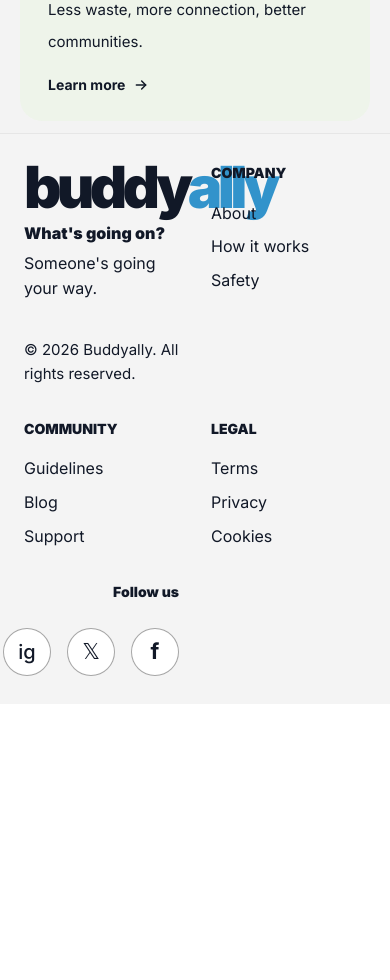
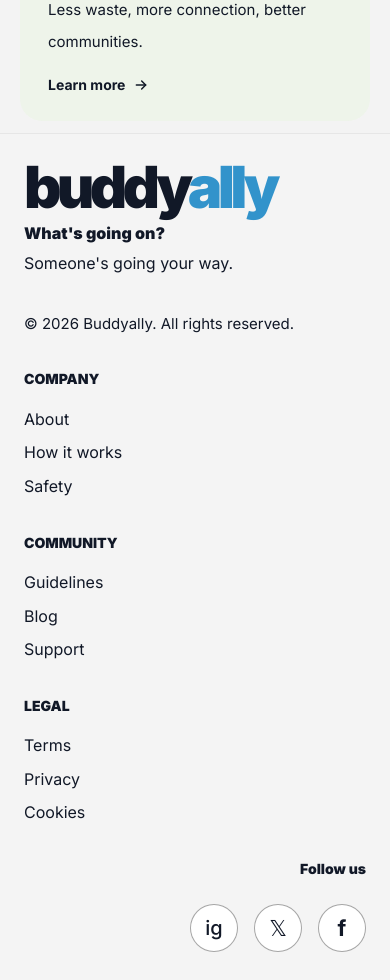
Before and after one commit to drbrimah007/buddyally-next, a Next.js app: page /home in a window 390 px wide. Shown: the part 1860-2840 px from the top of the page. Before the commit the page ends 2564 px from the top, so only its background shows below. Built offline with nearby package versions, Linux system fonts and the light colour scheme.

Commit message:
Footer: single column on mobile so Company/Community stack below logo
Co-Authored-By: Claude Opus 4.6 (1M context) <noreply@anthropic.com>

```diff
--- a/src/app/home/page.tsx
+++ b/src/app/home/page.tsx
@@ -243,7 +243,7 @@ export default function BuddyallyDesktopLanding() {
       </div>
 
       <footer className="border-t border-black/[0.06] bg-[#F4F4F4]">
-        <div className="mx-auto grid max-w-[1365px] grid-cols-2 sm:grid-cols-[1.55fr_0.85fr_0.85fr_0.8fr_0.95fr] gap-8 px-6 sm:px-14 py-7">
+        <div className="mx-auto grid max-w-[1365px] grid-cols-1 sm:grid-cols-[1.55fr_0.85fr_0.85fr_0.8fr_0.95fr] gap-8 px-6 sm:px-14 py-7">
           <div>
             <div className="text-[58px] font-black leading-[0.88] tracking-[-0.08em]">
               <span className="text-black">buddy</span><span style={{color:'#3293cb'}}>ally</span>
```
